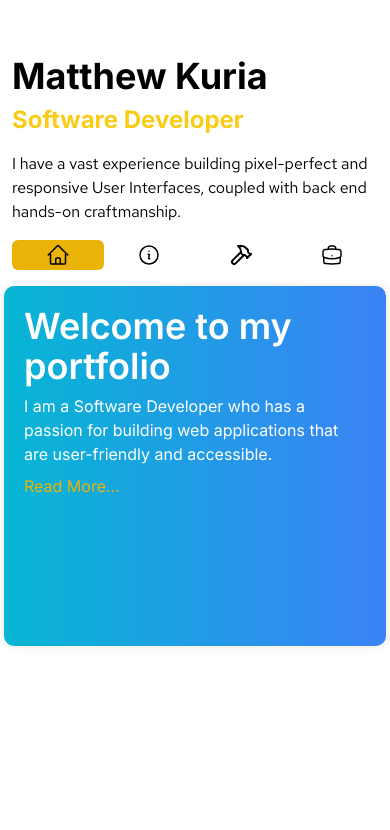
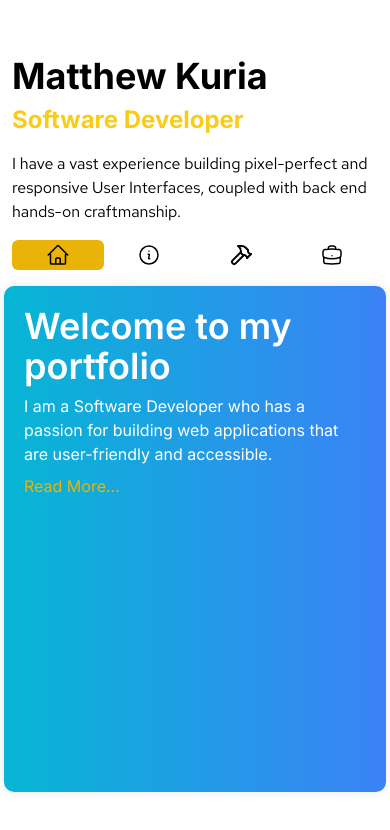
Before and after one commit to matthewkuria/myportifolio, a Next.js app: page / in a window 390 px wide. Shown: the top 830 px of the page. Built offline with nearby package versions, Linux system fonts and the light colour scheme; a web font is replaced by a local one.

Commit message:
Set the min-h to 60vh

```diff
--- a/app/page.tsx
+++ b/app/page.tsx
@@ -4,7 +4,7 @@ import { Card, CardContent, CardDescription, CardFooter, CardHeader, CardTitle }
 export default function Home() {
 
   return (
-    <main className="intro text-white bg-gradient-to-r from-cyan-500 to-blue-500 flex flex-col md:flex md:justify-center md:items-center p-5 min-h-[360px] md:min-h-[100vh]">
+    <main className="intro text-white bg-gradient-to-r from-cyan-500 to-blue-500 flex flex-col md:flex md:justify-center md:items-center p-5 min-h-[60vh] md:min-h-[100vh]">
       <div className="text-left">
         <h4 className="font-semibold text-4xl">Welcome to my portfolio</h4>
         <p className="my-2">I am a Software Developer who has a passion
```
